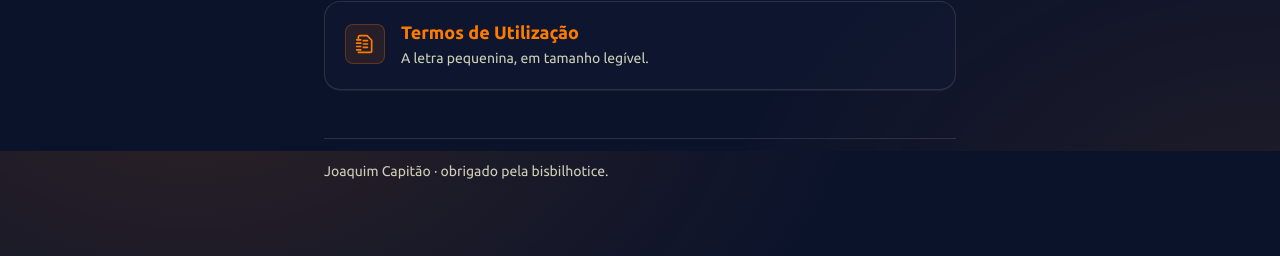
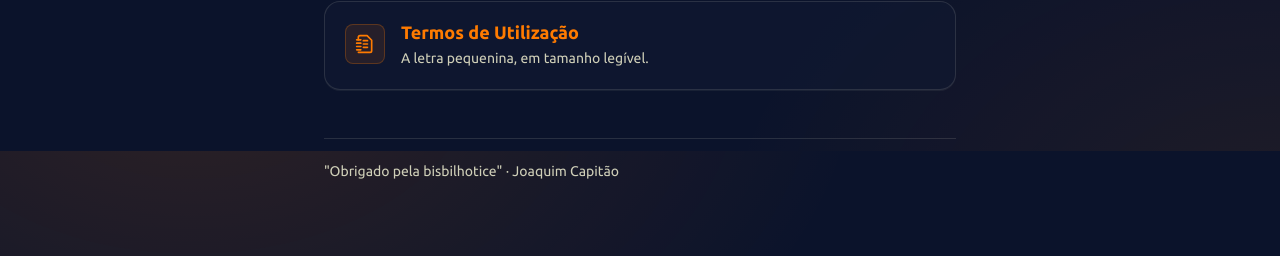
Before and after one commit to joaquim-capitao/joaquim-capitao.github.io, a Jekyll site: the page index.html, which Jekyll copies as it is, in a window 1280 px wide. Shown: the part 749-1005 px from the top of the page. Built offline with Jekyll 4.4.1, drawn with Linux system fonts in a browser that asks for light colours.

```diff
--- a/index.html
+++ b/index.html
@@ -278,7 +278,7 @@
     </nav>
 
     <footer>
-      Joaquim Capitão · obrigado pela bisbilhotice.
+      "Obrigado pela bisbilhotice" · Joaquim Capitão
     </footer>
   </div>
 </body>
```
